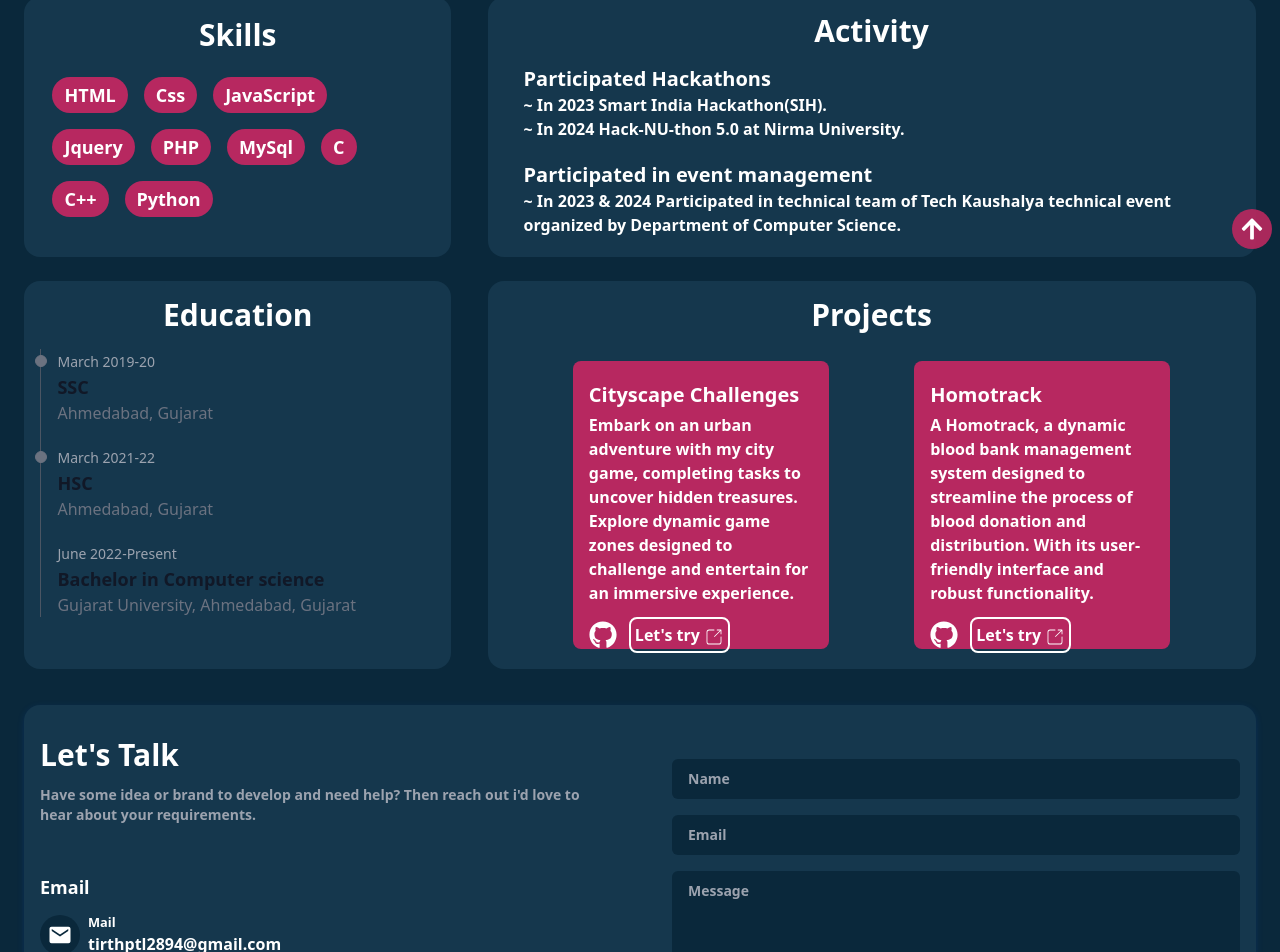
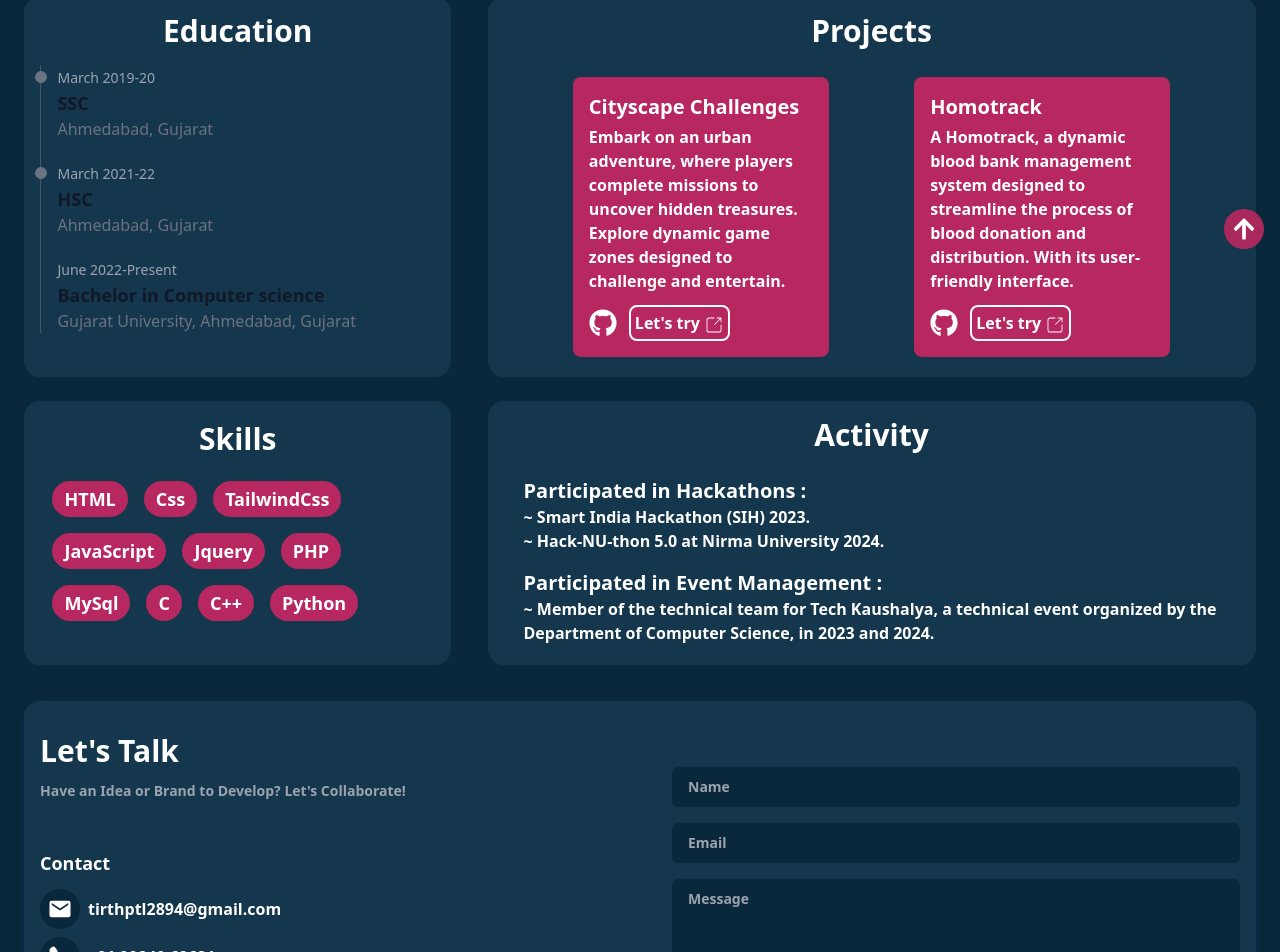
Before and after one commit to tirth2894/portfolio, a React (Create React App) app: page / in a window 1280 px wide. Shown: the part 539-1491 px from the top of the page. Built offline with nearby package versions, Linux system fonts and the light colour scheme.

Commit message:
Modified: Icons Added: Fade effect on scroll

```diff
--- a/package.json
+++ b/package.json
@@ -4,10 +4,12 @@
   "private": true,
   "dependencies": {
     "@emailjs/browser": "^4.3.3",
+    "@emotion/react": "^11.11.4",
     "@testing-library/jest-dom": "^5.17.0",
     "@testing-library/react": "^13.4.0",
     "@testing-library/user-event": "^13.5.0",
     "react": "^18.3.1",
+    "react-awesome-reveal": "^4.2.11",
     "react-dom": "^18.3.1",
     "react-icons": "^5.2.1",
     "react-scripts": "5.0.1",
--- a/src/App.js
+++ b/src/App.js
@@ -1,22 +1,37 @@
 import './index.css';
 import './App.css';
 import Navbar from './compepnets/navbar';
-import Info from './compepnets/Info';
-import Skills from './compepnets/skills';
-import Projects from './compepnets/projects';
+import Intro from './compepnets/Info';
+import EducationProjects from './compepnets/projects';
+import SkillsActivity from './compepnets/skills';
 import Contact from './compepnets/contact';
 import UpArrow from './compepnets/upArrow';
+import { Fade } from "react-awesome-reveal";
+
 
 function App() {
   return (
     <>
-      <div className='text-white bg-[#0a283b] font-[Nirmala UI] font-semibold'>
+      <div className='text-white bg-[#0a283b] font-[Nirmala UI] font-semibold overflow-hidden'>
 
         <Navbar />
-        <Info />
-        <Skills />
-        <Projects />
-        <Contact />
+
+        <Fade cascade duration='1200' delay='15'>
+          <Intro />
+        </Fade>
+
+        <Fade cascade duration='1200' delay='15'>
+          <EducationProjects />
+        </Fade>
+
+        <Fade cascade duration='1200' delay='15'>
+          <SkillsActivity />
+        </Fade>
+
+        <Fade cascade duration='1200' delay='15'>
+          <Contact />
+        </Fade>
+
         <UpArrow />
       </div>
     </>
--- a/src/compepnets/contact.js
+++ b/src/compepnets/contact.js
@@ -3,6 +3,7 @@ import { AiFillInstagram } from "react-icons/ai";
 import { FaLinkedin } from "react-icons/fa";
 import { IoMdMail } from "react-icons/io";
 import { FaGithub } from "react-icons/fa6";
+import { IoCall } from "react-icons/io5";
 import emailjs from '@emailjs/browser';
 
 
@@ -43,7 +44,7 @@ function Contact() {
                 </svg>
                 <span className="sr-only">Info</span>
                 <div>
-                    <span className="font-medium">Success!</span> Your message sent successfully.
+                    Your message has been sent to Tirth successfully.
                 </div>
             </div>
 
@@ -52,19 +53,28 @@ function Contact() {
                 <div className="mx-3 lg:mx-6 grid sm:grid-cols-2 items-center gap-16 px-4 py-8 bg-[#15374d] shadow-[0_2px_10px_-3px_rgba(6,81,237,0.3)] rounded-2xl">
                     <div>
                         <h1 className="text-3xl font-semibold">Let's Talk</h1>
-                        <p className="text-sm text-gray-400 mt-3">Have some idea or brand to develop and need help? Then reach out i'd love to hear about your requirements.</p>
+                        <p className="text-sm text-gray-400 mt-3">Have an Idea or Brand to Develop? Let's Collaborate!</p>
                         <div className="mt-12">
-                            <h2 className="text-lg font-semibold">Email</h2>
+                            <h2 className="text-lg font-semibold">Contact</h2>
                             <ul className="mt-3">
-                                <li className="flex items-center">
+                                <li className="flex items-center my-2">
                                     <a href="mailto:tirthptl2894@gmail.com" rel="noopener noreferrer" target='_blank'>
-                                        <div className="bg-[#0a283b] h-10 w-10 rounded-full flex items-center justify-center shrink-0 text-white hover:text-[#b72860] hover:translate-y-[-7px] transition-all duration-400">
+                                        <div className="bg-[#0a283b] h-10 w-10 rounded-full flex items-center justify-center shrink-0 text-white hover:text-[#b72860] transition-all">
                                             <IoMdMail className='w-6 h-6' />
                                         </div>
                                     </a>
                                     <div className='ml-2'>
-                                        <small className="block">Mail</small>
                                         <p className='font-semibold'>tirthptl2894@gmail.com</p>
+                                    </div>
+                                </li>
+                                <li className="flex items-center my-2">
+                                    <a href="tel:+919924062681" rel="noopener noreferrer" target='_blank'>
+                                        <div className="bg-[#0a283b] h-10 w-10 rounded-full flex items-center justify-center shrink-0 text-white hover:text-[#b72860] transition-all">
+                                            <IoCall className='w-6 h-6' />
+                                        </div>
+                                    </a>
+                                    <div className='ml-2'>
+                                        <p className='font-semibold'>+91 99240 62681</p>
                                     </div>
                                 </li>
                             </ul>
--- a/src/compepnets/projects.js
+++ b/src/compepnets/projects.js
@@ -3,11 +3,12 @@ import { FaGithub } from "react-icons/fa6";
 import { CiShare1 } from "react-icons/ci";
 
 
-function Projects() {
+function EducationProjects() {
     return (
-        <div className='w-full flex flex-wrap justify-evenly'>
 
-            <div className='w-full md:w-1/3 mx-3 my-3 px-4 bg-[#15374d] rounded-2xl'>
+            <div className='flex flex-wrap justify-evenly'>
+
+                <div className='w-full md:w-1/3 mx-3 my-3 px-4 bg-[#15374d] rounded-2xl' id='about'>
                     <p className='text-center text-2xl md:text-3xl m-4'>Education</p>
 
                     <ol className="relative border-s border-gray-600">
@@ -30,18 +31,16 @@ function Projects() {
                             <p className="text-base font-normal text-gray-500 dark:text-gray-400">Gujarat University, Ahmedabad, Gujarat</p>
                         </li>
                     </ol>
-
-
                 </div>
 
                 <div className='w-full md:w-3/5 mx-3 my-3 pb-2 bg-[#15374d] rounded-2xl' id='project'>
                     <p className='text-center text-2xl md:text-3xl m-4' >Projects</p>
 
                     <div className='flex flex-wrap justify-evenly items-center'>
-                    <div className='h-72 w-[16rem] my-3 rounded-lg bg-[#b72860] block hover:bg-[#0a283b] hover:transition duration-300 hover:translate-y-[-10px]'>
+                        <div className='w-[16rem] my-3 rounded-lg bg-[#b72860] block hover:bg-[#0a283b] hover:transition duration-300 hover:translate-y-[-10px]'>
                             <div className='p-4 w-full'>
-                            <p className='text-xl font-bold my-1'>Cityscape Challenges</p>
-                            <p>Embark on an urban adventure with my city game, completing tasks to uncover hidden treasures. Explore dynamic game zones designed to challenge and entertain for an immersive experience.</p>
+                                <p className='text-xl font-bold mb-1'>Cityscape Challenges</p>
+                                <p>Embark on an urban adventure, where players complete missions to uncover hidden treasures. Explore dynamic game zones designed to challenge and entertain.</p>
                                 <div className='flex items-center mt-3'>
                                     <a href="https://github.com/tirth2894/Cityscape_Challenge" target='_blank' rel="noopener noreferrer">
                                         <FaGithub title='Github' className='h-7 w-7' />
@@ -55,10 +54,10 @@ function Projects() {
                             </div>
                         </div>
 
-                    <div className='h-72 w-[16rem] my-3 rounded-lg bg-[#b72860] block hover:bg-[#0a283b] hover:transition duration-300 hover:translate-y-[-10px]'>
+                        <div className='w-[16rem] my-3 rounded-lg bg-[#b72860] block hover:bg-[#0a283b] hover:transition duration-300 hover:translate-y-[-10px]'>
                             <div className='p-4 w-full'>
-                            <p className='text-xl font-bold my-1'>Homotrack</p>
-                            <p>A Homotrack, a dynamic blood bank management system designed to streamline the process of blood donation and distribution. With its user-friendly interface and robust functionality.</p>
+                                <p className='text-xl font-bold mb-1'>Homotrack</p>
+                                <p>A Homotrack, a dynamic blood bank management system designed to streamline the process of blood donation and distribution. With its user-friendly interface.</p>
                                 <div className='flex items-center mt-3'>
                                     <a href="https://github.com/tirth2894/Blood-Bank" target='_blank' rel="noopener noreferrer">
                                         <FaGithub title='Github' className='h-7 w-7' />
@@ -73,8 +72,10 @@ function Projects() {
                         </div>
                     </div>
                 </div>
+
             </div>
+
     )
 }
 
-export default Projects
+export default EducationProjects
--- a/src/compepnets/skills.js
+++ b/src/compepnets/skills.js
@@ -1,13 +1,15 @@
 import React from 'react'
 
-function skills() {
+function SkillsActivity() {
     return (
+
         <div className='flex flex-wrap justify-evenly'>
-            <div className='my-3 mx-3 w-full md:w-1/3 px-5 py-5 bg-[#15374d] rounded-2xl ' id='about'>
+            <div className='my-3 mx-3 w-full md:w-1/3 px-5 py-5 bg-[#15374d] rounded-2xl ' >
                 <p className='text-center text-2xl md:text-3xl mx-4' >Skills</p>
                 <div className='flex flex-wrap items-center mt-4'>
                     <span className='bg-[#b72860] m-2 text-lg px-3 py-1 rounded-3xl'>HTML</span>
                     <span className='bg-[#b72860] m-2 text-lg px-3 py-1 rounded-3xl'>Css</span>
+                    <span className='bg-[#b72860] m-2 text-lg px-3 py-1 rounded-3xl'>TailwindCss</span>
                     <span className='bg-[#b72860] m-2 text-lg px-3 py-1 rounded-3xl'>JavaScript</span>
                     <span className='bg-[#b72860] m-2 text-lg px-3 py-1 rounded-3xl'>Jquery</span>
                     <span className='bg-[#b72860] m-2 text-lg px-3 py-1 rounded-3xl'>PHP</span>
@@ -21,31 +23,32 @@ function skills() {
             <div className='my-3 mx-3 px-5 w-full md:w-3/5 bg-[#15374d] rounded-2xl'>
                 <p className='text-center text-2xl md:text-3xl m-4'>Activity</p>
 
-                <div className='px-4 pb-3 my-2'>
+                <div className='px-4 py-2 my-2'>
                     <p className='text-xl font-bold'>
-                        Participated Hackathons
+                        Participated in Hackathons :
                     </p>
                     <p>
-                        ~ In 2023 Smart India Hackathon(SIH).
+                        ~ Smart India Hackathon (SIH) 2023.
                     </p>
                     <p>
-                        ~ In 2024 Hack-NU-thon 5.0 at Nirma University.
+                        ~ Hack-NU-thon 5.0 at Nirma University 2024.
                     </p>
                 </div>
 
                 <div className='px-4 pb-3 my-2'>
                     <p className='text-xl font-bold'>
-                        Participated in event management
+                    Participated in Event Management :
                     </p>
                     <p>
-                        ~ In 2023 & 2024 Participated in technical team of Tech Kaushalya technical event organized by Department of Computer Science.
+                        ~ Member of the technical team for Tech Kaushalya, a technical event organized by the Department of Computer Science, in 2023 and 2024.
                     </p>
                 </div>
 
 
             </div>
         </div>
+
     )
 }
 
-export default skills
+export default SkillsActivity
--- a/src/compepnets/upArrow.js
+++ b/src/compepnets/upArrow.js
@@ -5,7 +5,7 @@ import { FaArrowUp } from "react-icons/fa";
 function UpArrow() {
   return (
     <a href="#home">
-      <div className='sticky bottom-3 left-full w-10 h-10 mr-2 flex justify-center items-center rounded-full bg-[#b7285fec]'>
+      <div className='fixed bottom-3 right-2 w-10 h-10 mr-2 flex justify-center items-center rounded-full bg-[#b7285fec]'>
         <FaArrowUp className='h-6 w-6' />
       </div>
     </a>
```
Also changed, not shown: src/compepnets/Info.js (+7 -4 lines), src/compepnets/navbar.js (+17 -9 lines), 1 other file (tests, documents, lock files or other folders). Lines whose indentation alone changed are shown as unchanged.
